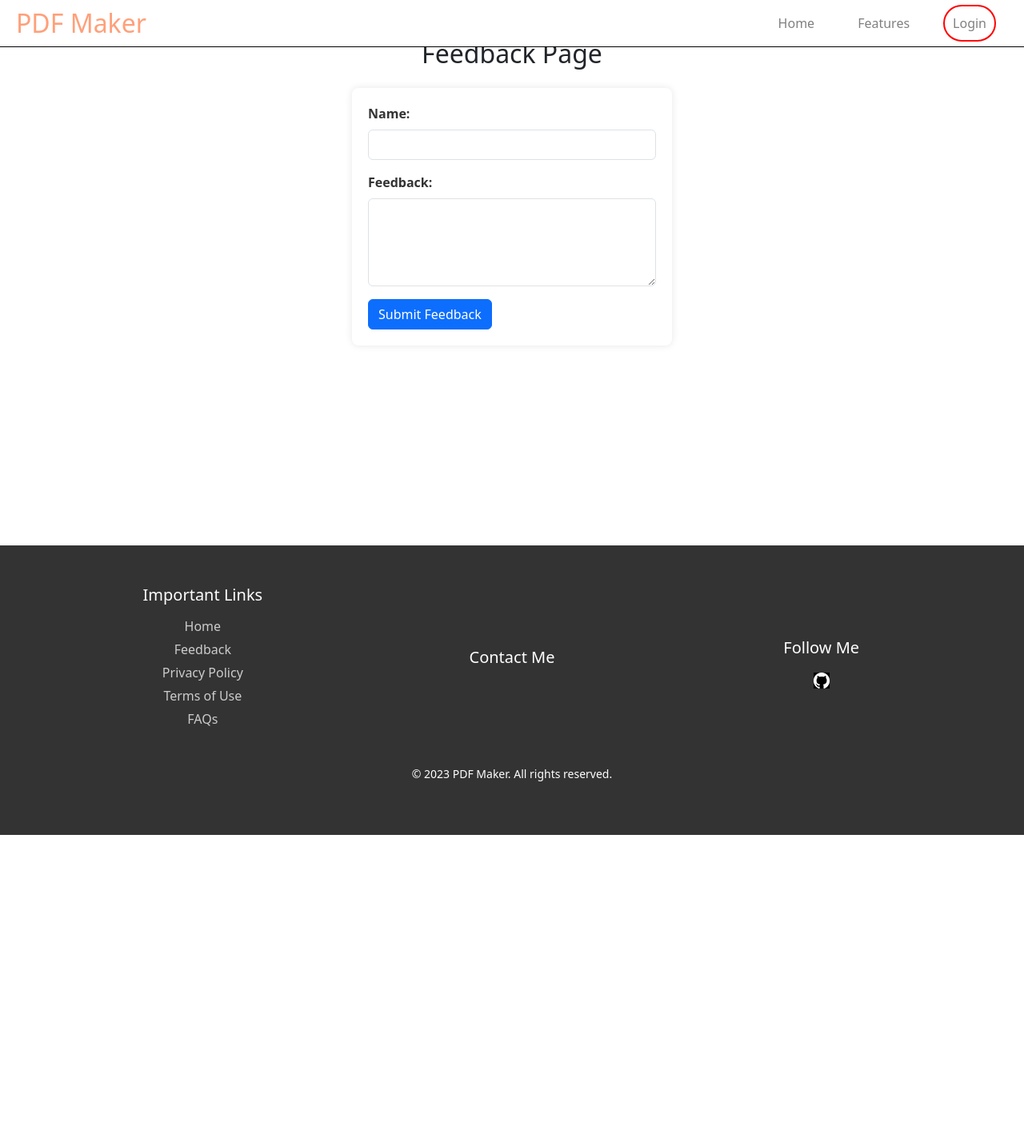
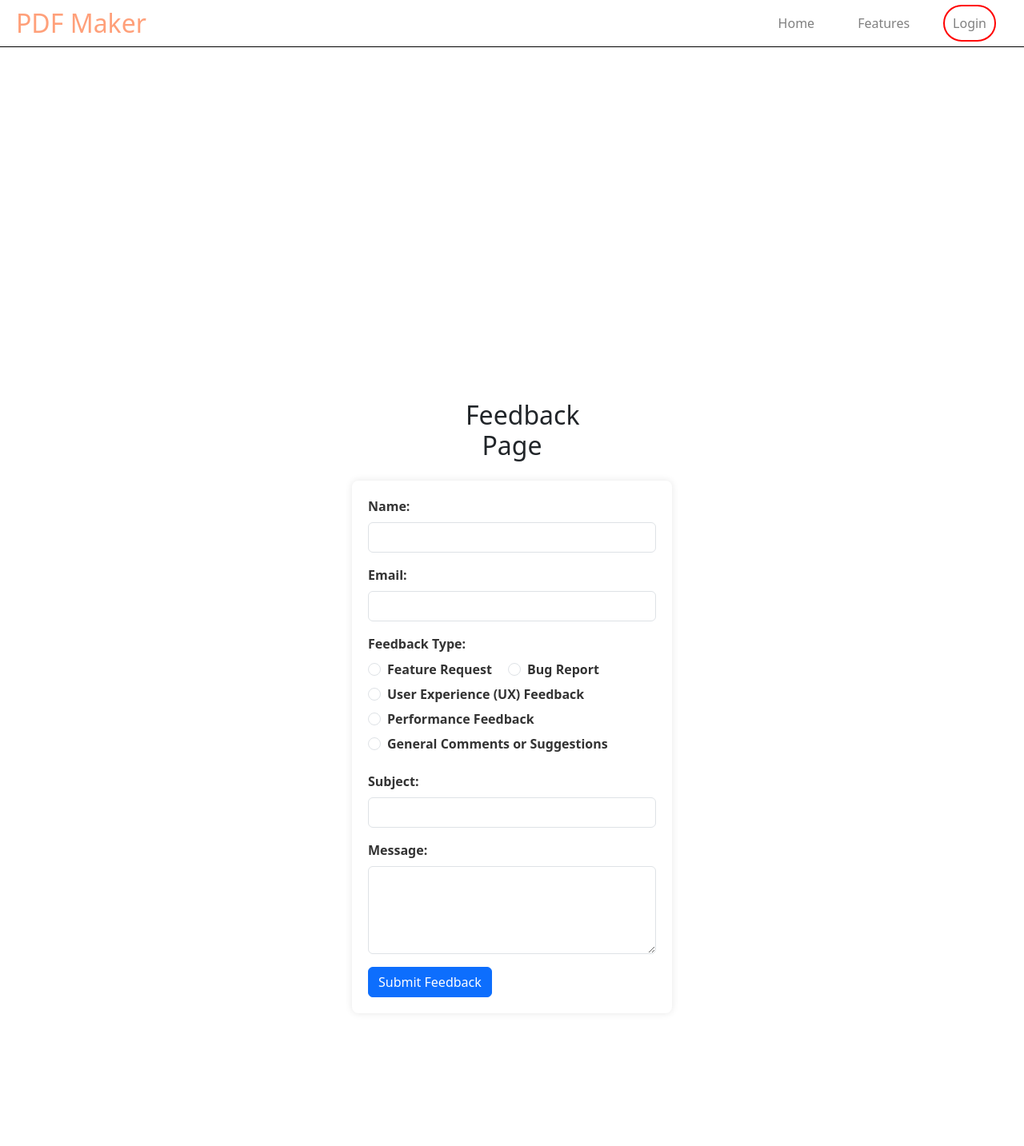
Before and after one commit to Soyeb-Ali-Faruque/pdf_Maker, a Django app: page /feedback/ in a window 1280 px wide. Shown: the top 1433 px of the page at 80% size. Before the commit the page ends 1044 px from the top, so only its background shows below. Run offline with Django 4.2, Linux system fonts and the light colour scheme; data comes from the database, SQL or seed files in the repository; both versions use the stored data as it was after the commit; data that the repository does not hold is empty.

```diff
--- a/pdf_Maker/pdf_Maker/views.py
+++ b/pdf_Maker/pdf_Maker/views.py
@@ -7,7 +7,7 @@ from django.contrib import messages
 from django.urls import reverse
 
 
-#used for login system
+
 from django.contrib.auth.hashers import make_password, check_password
 from userData.models import userdata,UserFile
 from django.core.mail import send_mail
@@ -107,11 +107,9 @@ def signup(request):
        #sending otp to the associated mail
         send_mail(
             'otp-verification','your otp is {}'.format(otpValue),
-            's5tech.credentials@gmail.com',[email],
+            '',[email],
              fail_silently=False,
-
-
-        )
+          )
 
 
 
@@ -136,7 +134,7 @@ def otp(request):
            #sending username password
             send_mail(
                 'your login credential','your username is {} and password is {}'.format(username,request.session.get('password')),
-                's5tech.credentials@gmail.com',[email],
+                '',[email],
                 fail_silently=False
                 )
 
@@ -188,7 +186,7 @@ def forgetpass(request):
             #sending mail to the user
             send_mail(
                 'otp-reset your password','your otp is {}'.format(otpValue),
-                'otp.automailer@gmail.com',[email],
+                '',[email],
                 backend='otp',
                 fail_silently=False
             )
--- a/pdf_Maker/templates/feedback.html
+++ b/pdf_Maker/templates/feedback.html
@@ -1,7 +1,7 @@
 {% extends 'base.html' %}
 {% block content %}
 <div class="container mt-5">
-    <h2 class="text-center mb-4">Feedback Page</h2>
+    <h2 class="text-center mb-4" style="margin: 500px;">Feedback Page</h2>
     <form  method="post">
         {% csrf_token %}
         <div class="mb-3">
@@ -9,8 +9,39 @@
             <input type="text" id="name" name="name" class="form-control" required>
         </div>
         <div class="mb-3">
-            <label for="feedback" class="form-label">Feedback:</label>
-            <textarea id="feedback" name="feedback" rows="4" class="form-control" required></textarea>
+            <label for="email" class="form-label">Email:</label>
+            <input type="email" id="email" name="email" class="form-control" required>
+        </div>
+        <div class="mb-3">
+            <label class="form-label">Feedback Type:</label><br>
+            <div class="form-check form-check-inline">
+                <input class="form-check-input" type="radio" name="feedbackType" id="featureRequest" value="featureRequest" required>
+                <label class="form-check-label" for="featureRequest">Feature Request</label>
+            </div>
+            <div class="form-check form-check-inline">
+                <input class="form-check-input" type="radio" name="feedbackType" id="bugReport" value="bugReport" required>
+                <label class="form-check-label" for="bugReport">Bug Report</label>
+            </div>
+            <div class="form-check form-check-inline">
+                <input class="form-check-input" type="radio" name="feedbackType" id="uxFeedback" value="uxFeedback" required>
+                <label class="form-check-label" for="uxFeedback">User Experience (UX) Feedback</label>
+            </div>
+            <div class="form-check form-check-inline">
+                <input class="form-check-input" type="radio" name="feedbackType" id="performanceFeedback" value="performanceFeedback" required>
+                <label class="form-check-label" for="performanceFeedback">Performance Feedback</label>
+            </div>
+            <div class="form-check form-check-inline">
+                <input class="form-check-input" type="radio" name="feedbackType" id="generalFeedback" value="generalFeedback" required>
+                <label class="form-check-label" for="generalFeedback">General Comments or Suggestions</label>
+            </div>
+        </div>
+        <div class="mb-3">
+            <label for="subject" class="form-label">Subject:</label>
+            <input type="text" id="subject" name="subject" class="form-control" required>
+        </div>
+        <div class="mb-3">
+            <label for="message" class="form-label">Message:</label>
+            <textarea id="message" name="message" rows="4" class="form-control" required></textarea>
         </div>
         <button type="submit" class="btn btn-primary">Submit Feedback</button>
     </form>
--- a/pdf_Maker/templates/login.html
+++ b/pdf_Maker/templates/login.html
@@ -59,7 +59,7 @@
                 <i class="fas fa-lock"></i>
                 <input type="password" placeholder="Enter your password" name="pass" required>
               </div>
-              <div class="text"><a href="/forget-password">Forgot password?</a></div>
+              <div class="text"><a href="{% url 'Forget-password' %}">Forgot password?</a></div>
               <div class="button input-box">
                 <input type="submit" value="Sumbit">
               </div>
```
Also changed, not shown: pdf_Maker/pdf_Maker/settings.py (+4 -41 lines), pdf_Maker/db.sqlite3.
